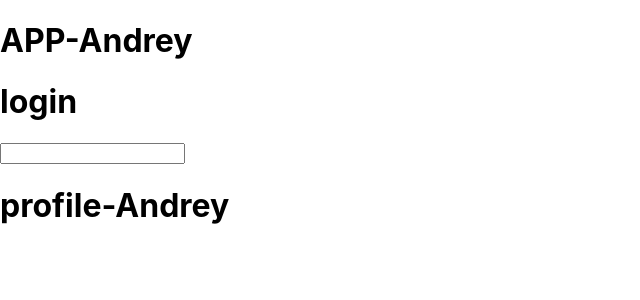
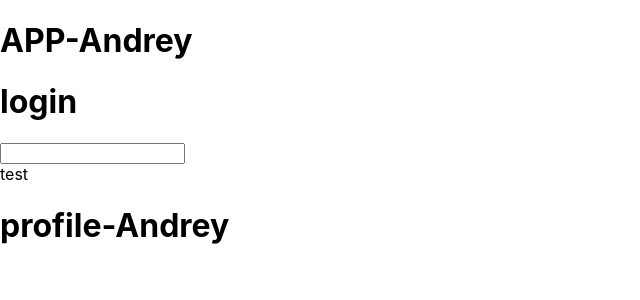
Before and after one commit to safronman/test_git2, a React (Create React App) app: page / in a window 1280 px wide. Shown: the top 300 px of the page, without its empty margins (0-640 px from the left). Built offline with nearby package versions, Linux system fonts and the light colour scheme.

Commit message:
test commit

```diff
--- a/src/App.js
+++ b/src/App.js
@@ -12,6 +12,7 @@ function App() {
         </form>
       </div>
       <div>
+        <span>test</span>
         <h1>profile-Andrey</h1>
         <div>
           <img src="#" alt="" />
```
